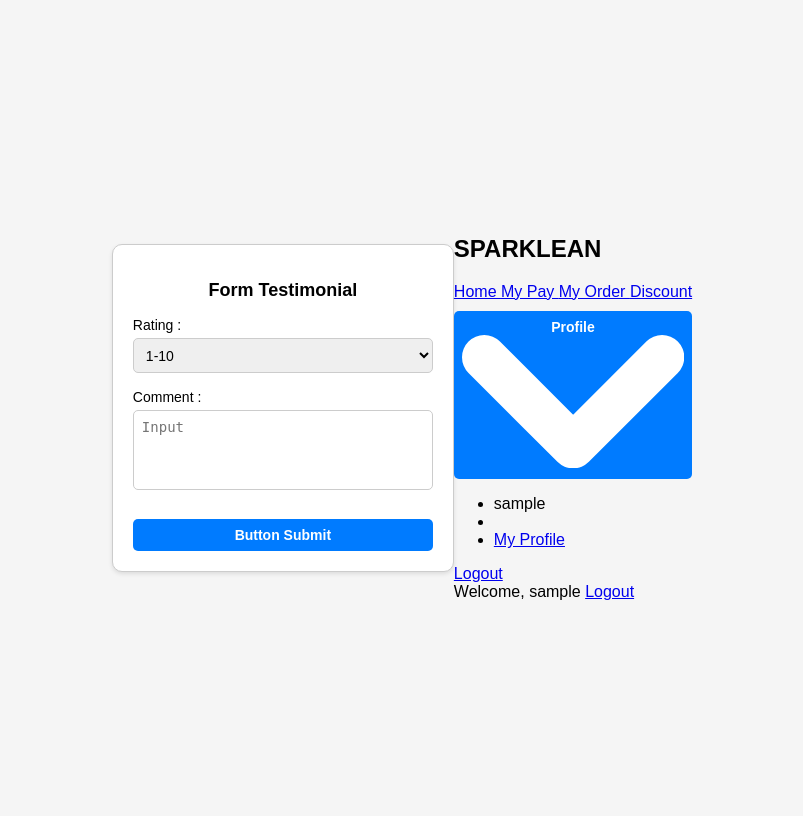
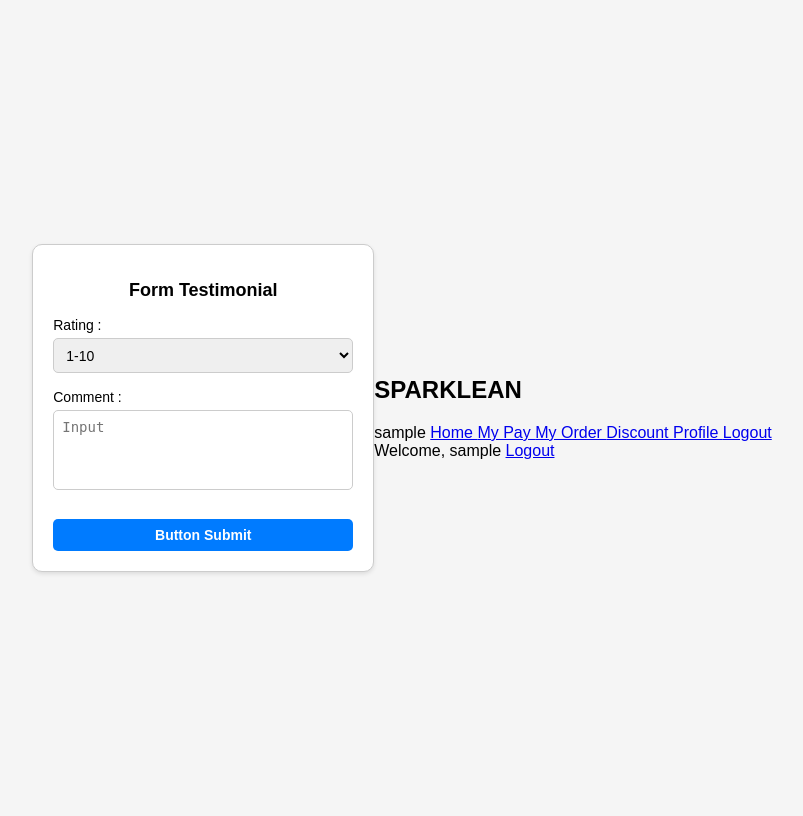
Before and after one commit to Corfliss/db-thelastofus-groupassignment, a Django app: page /create_testimonial/ in a window 1280 px wide. Shown: the whole page, without its empty margins (238-1041 px from the left). Run offline with Django 5.2, Linux system fonts and the light colour scheme; the visitor is signed in with stand-in values (Sample User, id 1).

Commit message:
Finalized navbar look

```diff
--- a/templates/navbar.html
+++ b/templates/navbar.html
@@ -1,5 +1,5 @@
 <nav class="bg-[#55C7C8] shadow-lg fixed top-0 left-0 z-40 w-screen">
-  <div class="max-w-7xl mx-auto px-4 sm:px-6 lg:px-1">
+  <div class="max-w-7xl mx-auto px-4 sm:px-6 lg:px-0">
     <div class="flex items-center justify-between h-16">
       <div class="flex items-center">
         <h1 class="text-2xl font-bold text-white">SPARKLEAN</h1>
@@ -10,6 +10,12 @@
         {% if user.is_authenticated %}
           {% if user.user_type == "worker" %}
             <!-- Worker Navbar -->
+            <a>
+              <span class="text-center text-white font-bold py-2 px-4 rounded transition duration-300">{{ user.user_type }}</span>
+            </a>
+            <a>
+              <span class="text-center text-white font-bold py-2 px-4 rounded transition duration-300">{{ user.username }}</span>
+            </a>
             <a href="{% url 'main:home' %}" class="text-center text-white font-bold py-2 px-4 rounded transition duration-300">
               Home
             </a>
@@ -22,8 +28,17 @@
             <a href="{% url 'main:mypay' %}" class="text-center text-white font-bold py-2 px-4 rounded transition duration-300">
               My Pay
             </a>
+            <a href="{% url 'main:profile' %}" class="text-center text-white font-bold py-2 px-4 rounded transition duration-300">
+              Profile
+            </a>
           {% else %}
             <!-- Customer Navbar -->
+            <a>
+              <span class="text-center text-white font-bold py-2 px-4 rounded transition duration-300">{{ user.user_type }}</span>
+            </a>
+            <a>
+              <span class="text-center text-white font-bold py-2 px-4 rounded transition duration-300">{{ user.username }}</span>
+            </a>
             <a href="{% url 'main:home' %}" class="text-center text-white font-bold py-2 px-4 rounded transition duration-300">
               Home
             </a>
@@ -36,36 +51,10 @@
             <a href="{% url 'main:discount' %}" class="text-center text-white font-bold py-2 px-4 rounded transition duration-300">
               Discount
             </a>
+            <a href="{% url 'main:profile' %}" class="text-center text-white font-bold py-2 px-4 rounded transition duration-300">
+              Profile
+            </a>
           {% endif %}
-
-          <!-- Common Dropdown and Logout Button -->
-          <div class="relative inline-block">
-            <!-- Profile Dropdown Button -->
-            <button id="dropdownToggle" class="text-center text-white font-bold py-2 px-4 rounded transition duration-300 inline-flex items-center">
-              Profile
-              <svg class="w-4 h-4 ml-2" xmlns="http://www.w3.org/2000/svg" fill="none" viewBox="0 0 10 6" stroke="currentColor">
-                <path stroke-linecap="round" stroke-linejoin="round" stroke-width="2" d="M1 1l4 4 4-4"/>
-              </svg>
-            </button>
-
-            <!-- Profile Dropdown Menu -->
-            <div id="dropdownMenu" class="hidden absolute bg-white divide-y divide-gray-100 rounded-lg shadow w-44 dark:bg-gray-700 z-50 mt-2">
-              <ul class="py-2 text-sm text-gray-700 dark:text-gray-200" aria-labelledby="dropdownToggle">
-                <li>
-                  <span class="block px-4 py-2">{{ user.username }}</span>
-                </li>
-                <li>
-                  <span class="block px-4 py-2">{{ user.user_type }}</span>
-                </li>
-                <li>
-                  <a href="{% url 'main:profile' %}" class="block px-4 py-2 hover:bg-gray-100 dark:hover:bg-gray-600 dark:hover:text-white">
-                    My Profile
-                  </a>
-                </li>
-              </ul>
-            </div>
-          </div>
-
           <a href="{% url 'main:logout' %}" class="text-center text-white font-bold py-2 px-4 rounded transition duration-300">
             Logout
           </a>
@@ -101,23 +90,3 @@
     </div>
   </div>
 </nav>
-
-<script>
-document.addEventListener("DOMContentLoaded", () => {
-  const dropdownToggle = document.getElementById("dropdownToggle");
-  const dropdownMenu = document.getElementById("dropdownMenu");
-
-  // Toggle dropdown on click
-  dropdownToggle.addEventListener("click", (event) => {
-    event.stopPropagation(); // Prevents closing immediately after opening
-    dropdownMenu.classList.toggle("hidden");
-  });
-
-  // Close dropdown when clicking outside
-  document.addEventListener("click", (event) => {
-    if (!dropdownMenu.classList.contains("hidden") && !dropdownToggle.contains(event.target)) {
-      dropdownMenu.classList.add("hidden");
-    }
-  });
-});
-</script>
```
Also changed, not shown: main/templates/updatecustomerprofile.html (added), main/templates/updateworkerprofile.html (added), main/templates/workerprofile.html (added).
